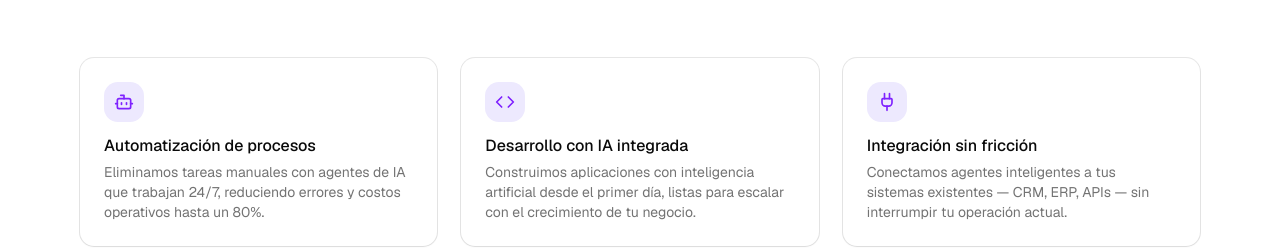
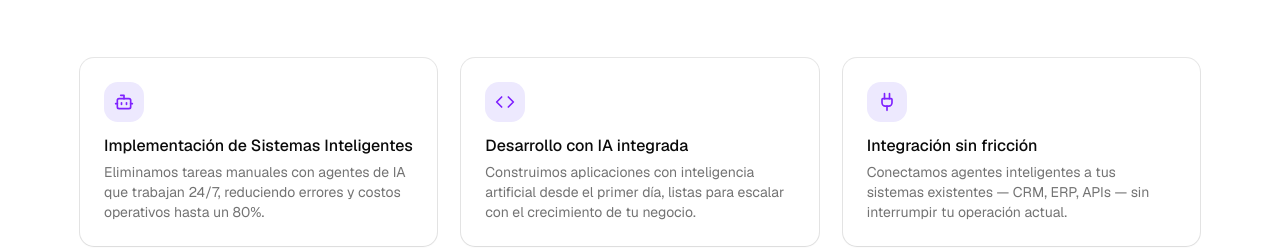
Before and after one commit to jesuslj0/alt4ir-agency, a Next.js app: page / in a window 1280 px wide. Shown: the part 1642-1890 px from the top of the page. Built offline with nearby package versions, Linux system fonts and the light colour scheme.

Commit message:
Three next themes instalado para 21st dev

```diff
--- a/components/sections/Features.tsx
+++ b/components/sections/Features.tsx
@@ -4,7 +4,7 @@ import { BotIcon, CodeIcon, PlugIcon, ShieldCheckIcon, BarChart3Icon, RefreshCwI
 const features = [
   {
     icon: BotIcon,
-    title: "Automatización de procesos",
+    title: "Implementación de Sistemas Inteligentes",
     description:
       "Eliminamos tareas manuales con agentes de IA que trabajan 24/7, reduciendo errores y costos operativos hasta un 80%.",
   },
--- a/package.json
+++ b/package.json
@@ -13,11 +13,13 @@
     "clsx": "^2.1.1",
     "lucide-react": "^1.7.0",
     "next": "16.2.1",
+    "next-themes": "^0.4.6",
     "radix-ui": "^1.4.3",
     "react": "19.2.4",
     "react-dom": "19.2.4",
     "shadcn": "^4.1.0",
     "tailwind-merge": "^3.5.0",
+    "three": "^0.183.2",
     "tw-animate-css": "^1.4.0"
   },
   "devDependencies": {
```
Also changed, not shown: 1 other file (tests, documents, lock files or other folders).
